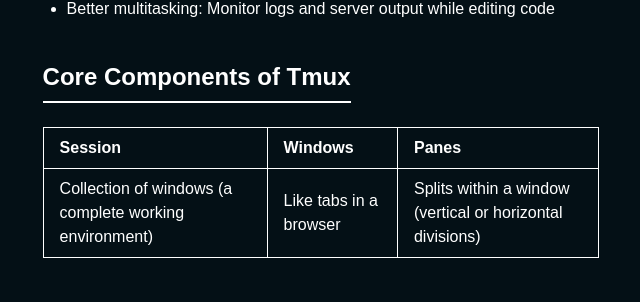
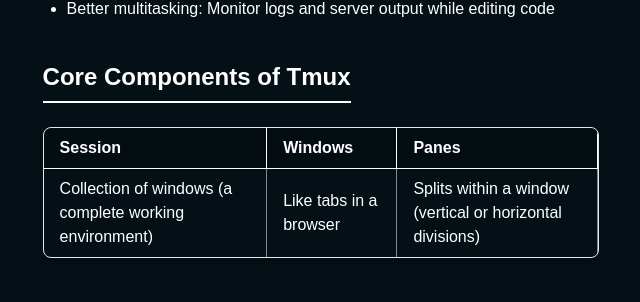
Before and after one commit to Abhinav-Prajapati/blogs, a Next.js app: page /understanding-tmux in a window 1280 px wide. Shown: the part 1100-1402 px from the top of the page, without its empty margins (319-959 px from the left). Built offline with nearby package versions, Linux system fonts and the light colour scheme.

Commit message:
enhance Table component styling with rounded borders and improved cell design

```diff
--- a/components/blogComponets.tsx
+++ b/components/blogComponets.tsx
@@ -202,12 +202,15 @@
 
 // Table component
 export const Table: React.FC<TableProps> = ({ headers, rows }) => (
-  <div className="overflow-x-auto my-6">
-    <table className="w-full border-collapse">
+  <div className="overflow-x-auto my-6 overflow-hidden rounded-lg shadow-lg border-[1px] border-gray-200">
+    <table className="w-full">
       <thead>
         <tr>
           {headers.map((header, index) => (
-            <th key={index} className="border border-white px-4 py-2 text-left">
+            <th
+              key={index}
+              className="px-4 py-2 text-left border-b border-r  bg-black/15"
+            >
               {header}
             </th>
           ))}
@@ -217,7 +220,10 @@
         {rows.map((row, rowIndex) => (
           <tr key={rowIndex}>
             {row.map((cell, cellIndex) => (
-              <td key={cellIndex} className="border border-white px-4 py-2">
+              <td
+                key={cellIndex}
+                className="px-4 py-2 border-r border-white/50"
+              >
                 {cell}
               </td>
             ))}
```
